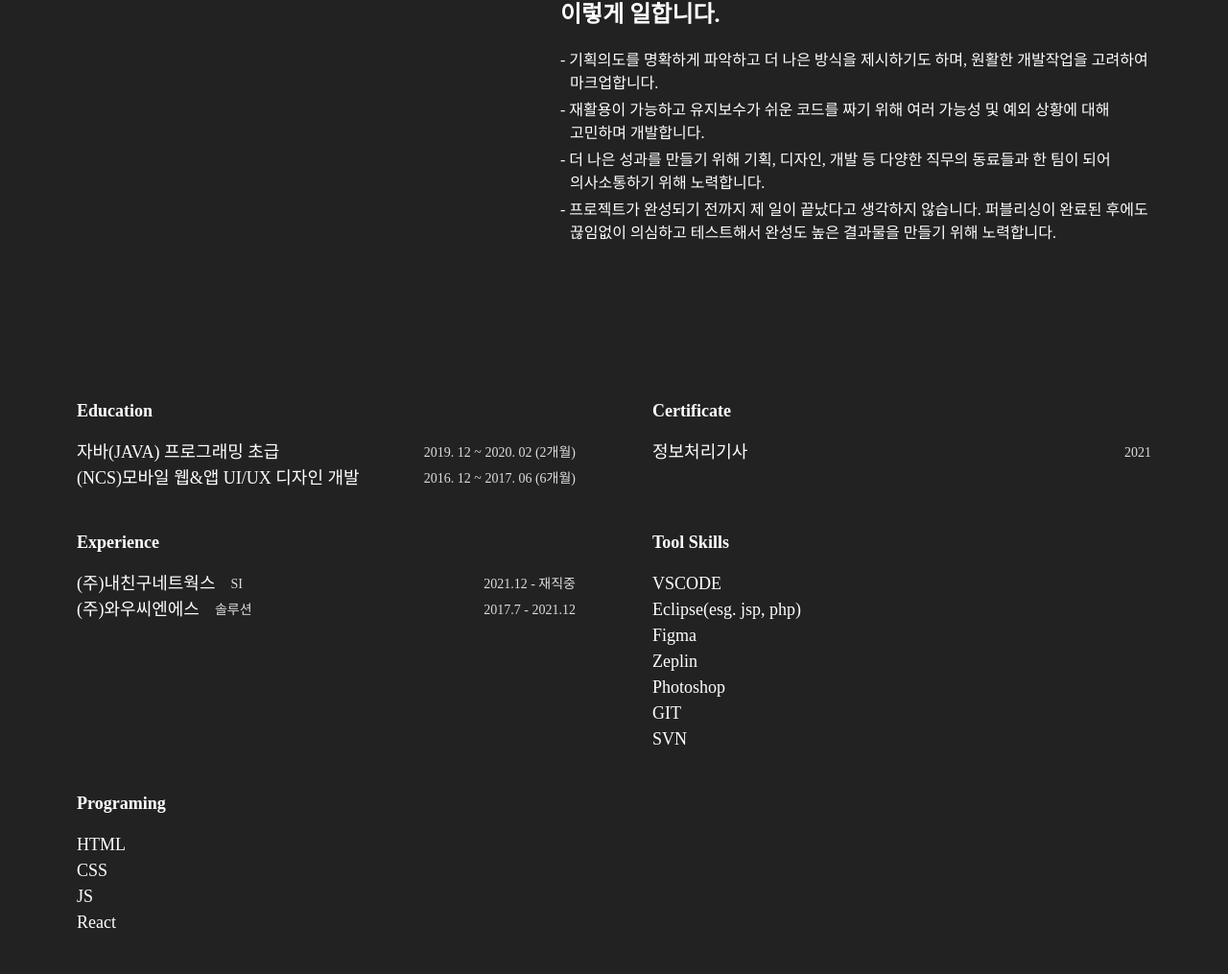
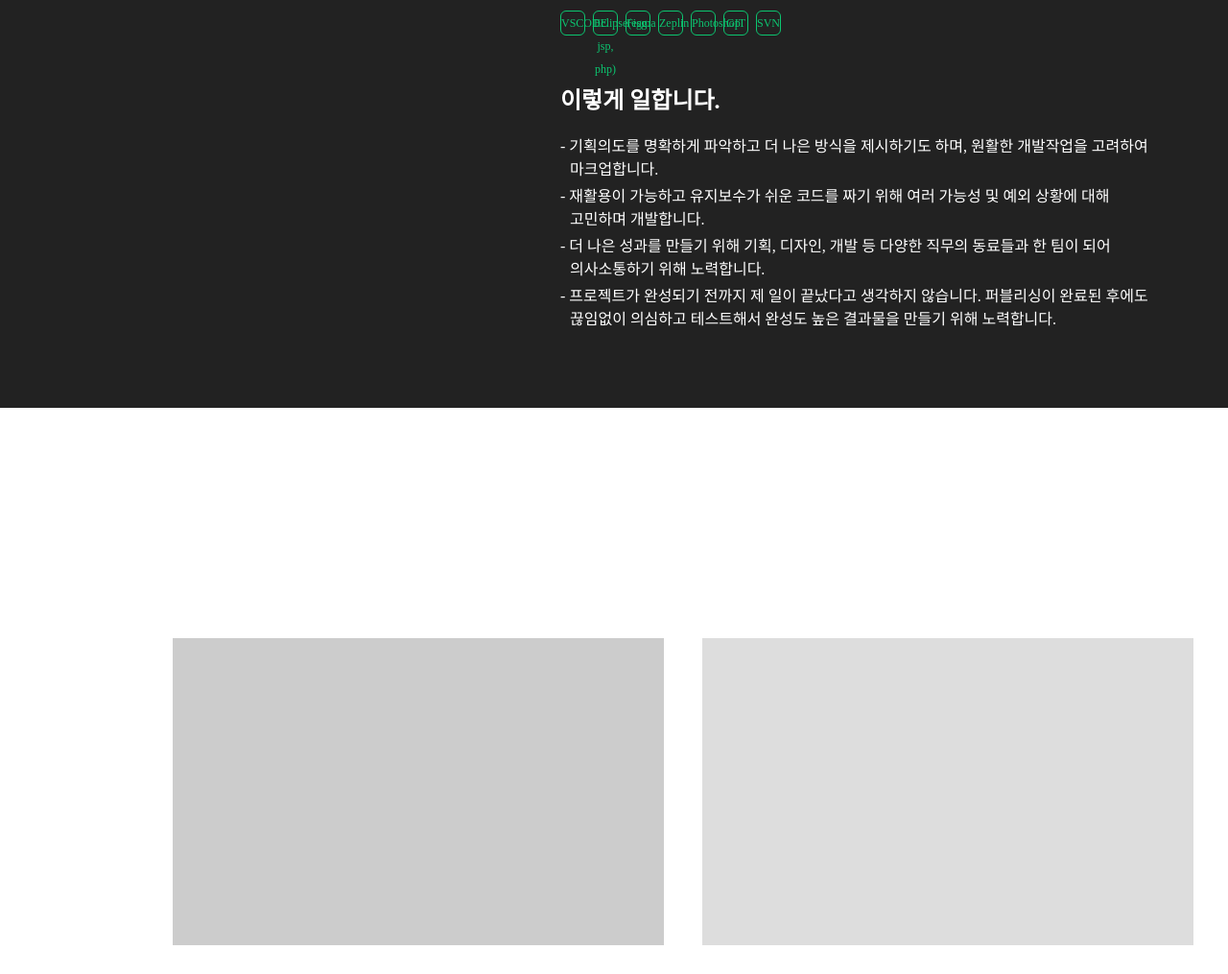
Before and after one commit to feelingphs/portfolio_2024, a plain HTML site: page src/main.html in a window 1280 px wide. Shown: the part 1325-2340 px from the top of the page at 96% size. Drawn offline with Linux system fonts and the light colour scheme; files whose address does not match are found by name; a web font is replaced by a local one.

Commit message:
포트폴리오 수정

```diff
--- a/src/main.html
+++ b/src/main.html
@@ -90,12 +90,23 @@
                                 </ul>
                             </dd>
                             <dd>
+                                <p>Programing</p>
                                 <ul class="stack_icon">
                                     <li>HTML</li>
                                     <li>CSS</li>
                                     <li>Javascript</li>
                                     <li>React</li>
                                     <li>Vue</li>
+                                </ul>
+                                <p>Environment</p>
+                                <ul class="stack_icon">
+                                    <li>VSCODE</li>
+                                    <li>Eclipse(esg. jsp, php)</li>
+                                    <li>Figma</li>
+                                    <li>Zeplin</li>
+                                    <li>Photoshop</li>
+                                    <li>GIT</li>
+                                    <li>SVN</li>
                                 </ul>
                             </dd>
                         </div>
@@ -110,74 +121,6 @@
                                 </ul>
                             </dd>
                         </div>
-                    </dl>
-                </div>
-            </section>
-            <section class="resume">
-                <div class="right_side">
-                    <dl>
-                        <div>
-                            <dt>Education</dt>
-                            <dd>
-                                <ul>
-                                    <li>자바(JAVA) 프로그래밍 초급<span>2019. 12 ~ 2020. 02 (2개월)</span></li>
-                                    <li>(NCS)모바일 웹&앱 UI/UX 디자인 개발<span>2016. 12 ~ 2017. 06 (6개월)</span></li>
-                                </ul>
-                            </dd>
-                        </div>
-                        <div>
-                            <dt>Certificate</dt>
-                            <dd>
-                                <ul>
-                                    <li>정보처리기사<span>2021</span></li>
-                                </ul>
-                            </dd>
-                        </div>
-                        <div>
-                            <dt>Experience</dt>
-                            <dd>
-                                <ul>
-                                    <li>(주)내친구네트웍스<span class="type">SI</span><span class="period">2021.12 - 재직중</span></li>
-                                    <li>(주)와우씨엔에스<span class="type">솔루션</span><span class="period">2017.7 - 2021.12</span></li>
-                                </ul>
-                            </dd>
-                        </div>
-                        <div>
-                            <dt>Tool Skills</dt>
-                            <dd>
-                                <ul>
-                                    <li>VSCODE</li>
-                                    <li>Eclipse(esg. jsp, php)</li>
-                                    <li>Figma</li>
-                                    <li>Zeplin</li>
-                                    <li>Photoshop</li>
-                                    <li>GIT</li>
-                                    <li>SVN</li>
-                                </ul>
-                            </dd>
-                        </div>
-                        <div>
-                            <dt>Programing</dt>
-                            <dd>
-                                <ul>
-                                    <li>HTML</li>
-                                    <li>CSS</li>
-                                    <li>JS</li>
-                                    <li>React</li>
-                                </ul>
-                            </dd>
-                        </div>
-                        <!-- <div>
-                            <dt></dt>
-                            <dd>
-                                <ul>
-                                    <li>- 웹표준, 웹접근성, 크로스브라우징 고려</li>
-                                    <li>- 기획부터 개발 이후까지</li>
-                                    <li>- 재활용 가능하고 유지보수가 쉬운, 확장성 있는 코드</li>
-                                    <li>- 검수 좋아하는 퍼블리셔</li>
-                                </ul>
-                            </dd>
-                        </div> -->
                     </dl>
                 </div>
             </section>
@@ -217,7 +160,7 @@
         </div>
         <footer class="footer" id="footer">
             <p>개인포트폴리오입니다.</p>
-            Copyrights 2024 Sun all rights reserved.
+            <p>Copyrights 2024 Sun all rights reserved.</p>
         </footer>
     </main>
 
```
